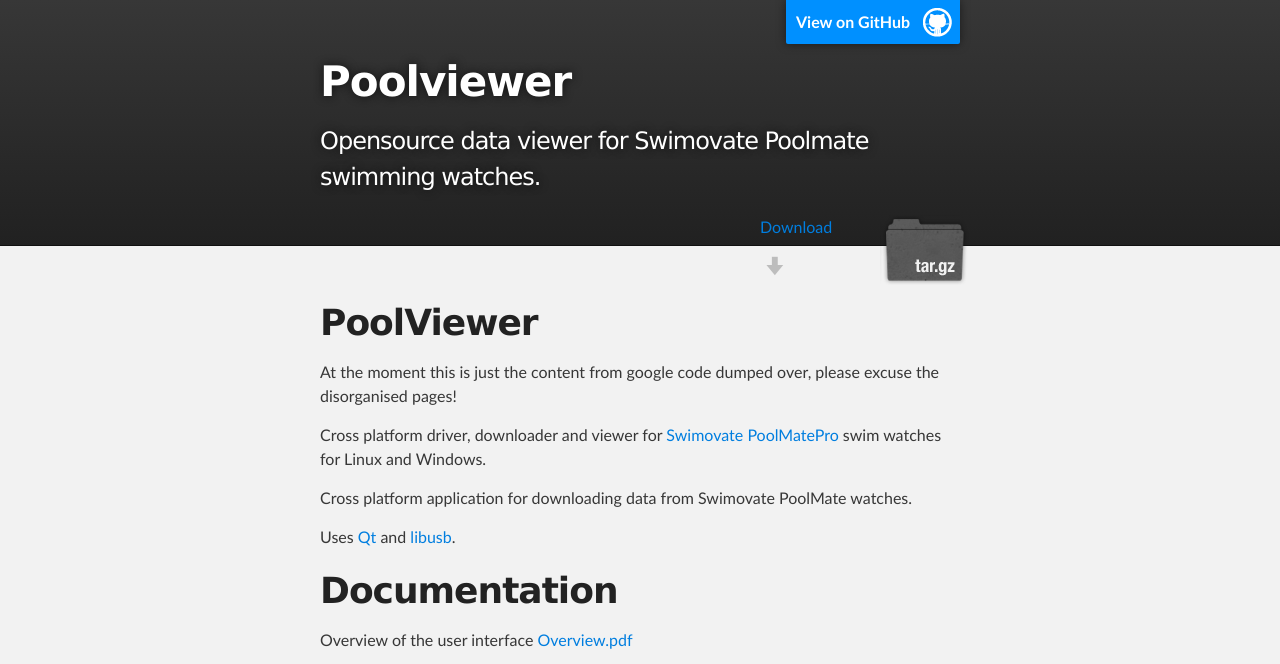
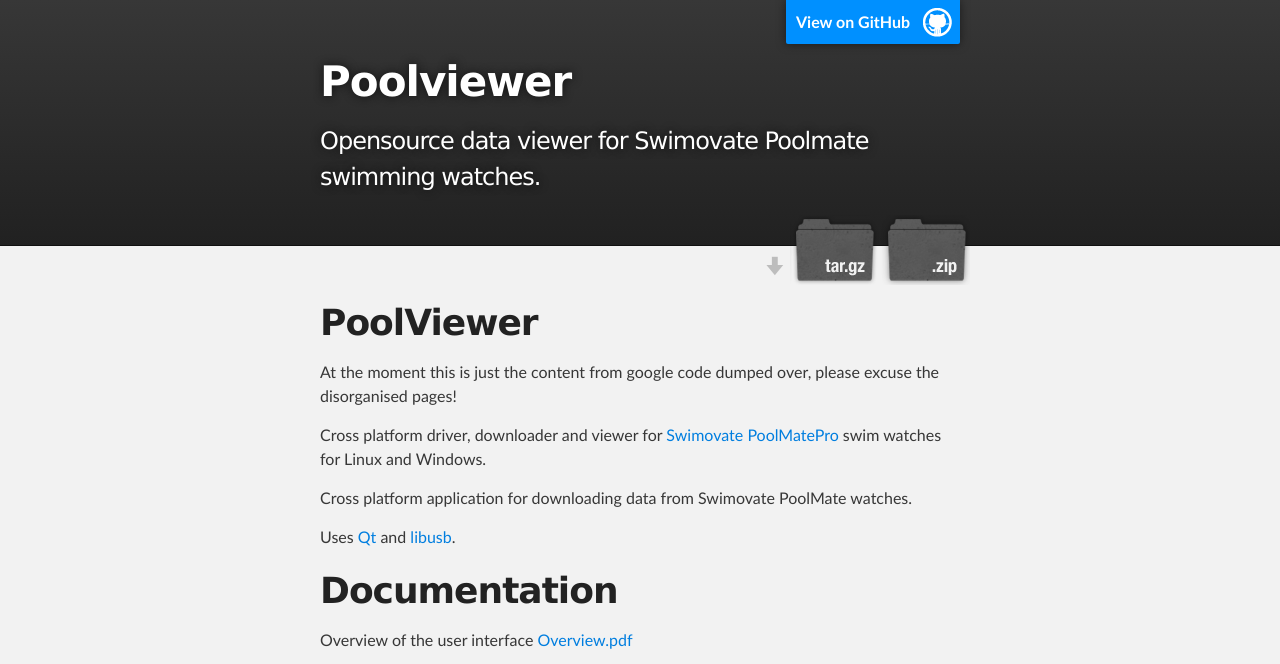
Before and after one commit to ihewitt/poolviewer, a plain HTML site: page index.html in a window 1280 px wide. Shown: the top 664 px of the page. Drawn offline with Linux system fonts and the light colour scheme.

Commit message:
Update index.html

```diff
--- a/index.html
+++ b/index.html
@@ -22,7 +22,7 @@
           <h2 id="project_tagline">Opensource data viewer for Swimovate Poolmate swimming watches.</h2>
 
             <section id="downloads">
-              <a class="button" href="https://github.com/ihewitt/poolviewer/releases">Download</a>
+              <a class="zip_download_link" href="https://github.com/ihewitt/poolviewer/releases">Download</a>
               <a class="tar_download_link" href="https://github.com/ihewitt/poolviewer/tarball/master">Download this project as a tar.gz file</a>
             </section>
         </header>
```
